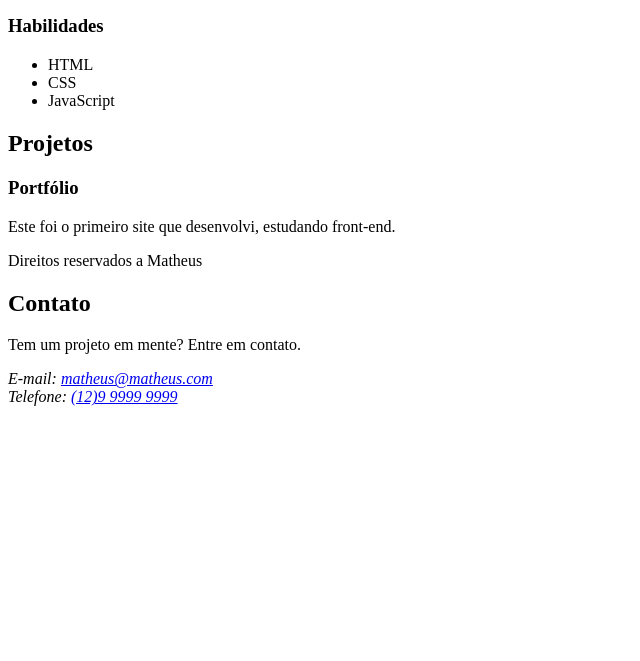
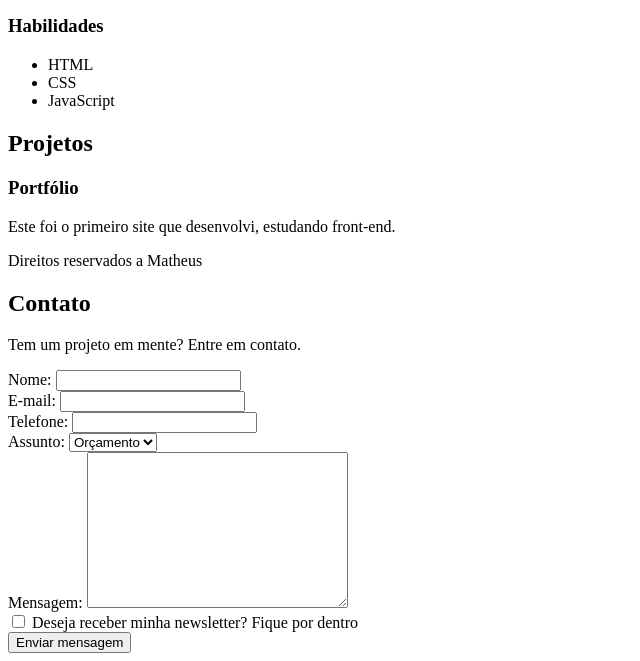
Before and after one commit to wulhynekm/site, a plain HTML site: page index.html in a window 1280 px wide. Shown: the part 560-1221 px from the top of the page, without its empty margins (0-640 px from the left). Before the commit the page ends 974 px from the top, so only its background shows below. Drawn offline with Linux system fonts and the light colour scheme.

Commit message:
update seção contato

```diff
--- a/index.html
+++ b/index.html
@@ -69,10 +69,37 @@
 
             <p>Tem um projeto em mente? Entre em contato.</p>
 
-            <address>
+            <!-- <address>
                 E-mail: <a href="mailto:matheus@matheus.com">matheus@matheus.com</a> <br>
                 Telefone: <a href="tel:(12)9 9999 9999">(12)9 9999 9999</a>
-            </address>
+            </address> -->
+
+            <form action="">
+
+                <label for="nome">Nome: </label>
+                <input type="text" id="nome" name="nome" required> <br>
+
+                <label for="email">E-mail: </label>
+                <input type="email" id="email" name="email" required> <br>
+
+                <label for="telefone">Telefone: </label>
+                <input type="tel" id="telefone" name="telefone"> <br>
+
+                <label for="assunto">Assunto: </label>
+                <select name="assunto" id="assunto">
+                    <option value="orçamento">Orçamento</option>
+                    <option value="dúvida">Dúvida</option>
+                    <option value="outro">Outro</option>
+                </select> <br>
+                <label for="mensagem">Mensagem: </label>
+                <textarea name="mensagem" id="mensagem" cols="30" rows="10" required></textarea> <br>
+
+                <input type="checkbox" id="inscricao" name="inscricao">
+                <label for="inscricao">Deseja receber minha newsletter? Fique por dentro</label> <br>
+
+                <input type="submit" value="Enviar mensagem">
+
+            </form>
 
         </section>
     </footer>
```
